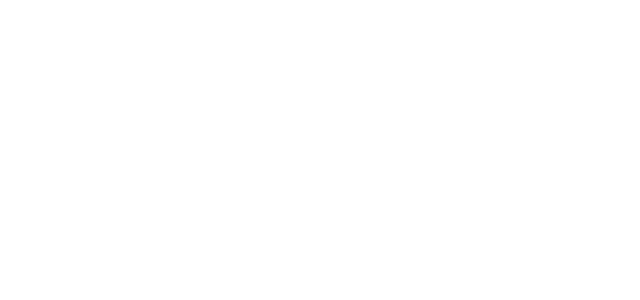
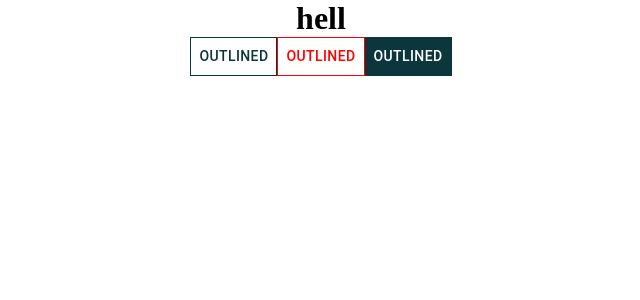
Before and after one commit to AlmazSaliev/first-project, a React (Create React App) app: page / in a window 1280 px wide. Shown: the top 300 px of the page, without its empty margins (319-959 px from the left). Built offline with nearby package versions, Linux system fonts and the light colour scheme.

Commit message:
button done

```diff
--- a/src/App.js
+++ b/src/App.js
@@ -1,8 +1,13 @@
-import './App.css';
+import "./App.css";
+import Button from "./components/UI/Button";
 
 function App() {
   return (
     <div className="App">
+      <h1>hell</h1>
+      <Button />
+      <Button variant='deleted' />
+      <Button variant='contained' />
     </div>
   );
 }
--- /dev/null
+++ b/src/components/UI/Button.jsx
@@ -0,0 +1,48 @@
+import React from "react";
+import ButtonMui from "@mui/material/Button";
+import styled from "@emotion/styled";
+
+function Button({ variant }) {
+  const VARIANTS = {
+    outlined: {
+      border: "1px solid #0b363c",
+      color: "#0b363c",
+      " &:hover": {
+        color: "#fff",
+        backgroundColor: "#0b363c",
+        border: "1px solid #0b363c",
+      },
+    },
+    contained: {
+      border: "1px solid #0b363c",
+      backgroundColor: "#0b363c",
+      color: '#fff',
+      " &:hover": {
+        color: "#fff",
+        backgroundColor: "#0b363c",
+        border: "1px solid #0b363c",
+      },
+    },
+    deleted: {
+        border: "1px solid red",
+        backgroundColor: "#fff",
+        color: 'red',
+        " &:hover": {
+          color: "#fff",
+          backgroundColor: "red",
+          border: "1px solid red",
+        },
+    }
+  };
+
+  return <StyledButton styles={VARIANTS[variant]}>Outlined</StyledButton>;
+}
+Button.defaultProps = {
+  variant: "outlined",
+};
+
+export default Button;
+const StyledButton = styled(ButtonMui)`
+  border-radius: 0;
+  ${({ styles }) => ({ ...styles })}
+`;
```
